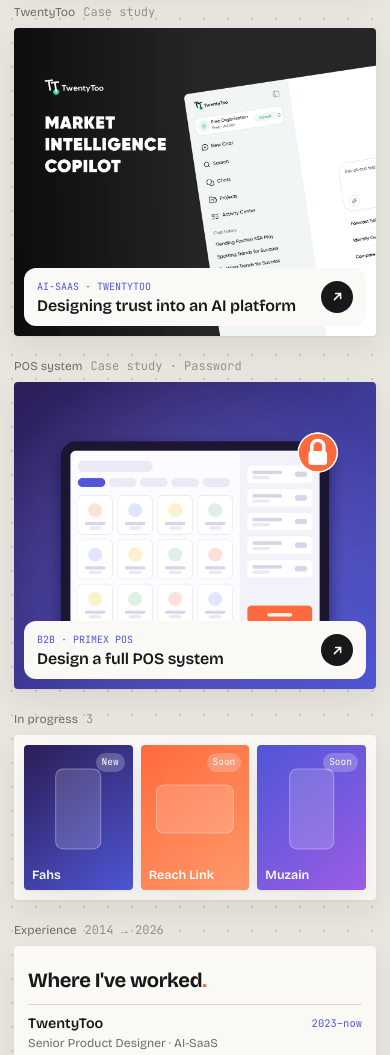
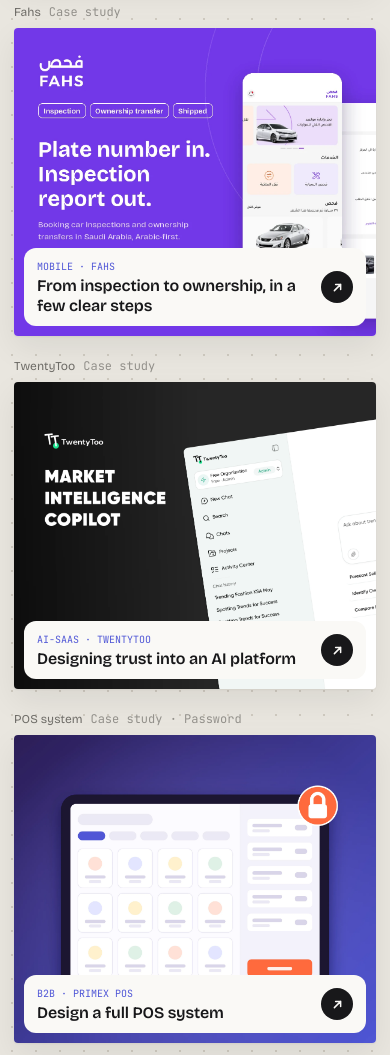
Before and after one commit to YehiaMourad/YehiaMourad.github.io, a plain HTML site: page canvas-view.html in a window 390 px wide. Shown: the part 1817-2872 px from the top of the page. Drawn offline with nearby package versions, Linux system fonts and the light colour scheme.

Commit message:
Canvas: add a Fahs frame and a layout that grows with more case studies
- Hello and About stay on the left, Experience and Contact on the right,
  case studies fill the middle in page order (--work-cols sets how many columns)
- New Fahs case study frame; In progress now shows on every screen size
- Wider outer columns and wrapping contact buttons so nothing clips at 1280-1920

Co-Authored-By: Claude Opus 5.5 <noreply@anthropic.com>
Claude-Session: https://claude.ai/code/session_017f7ruyRiodKJqTuSg7DjSa

```diff
--- a/canvas-view.html
+++ b/canvas-view.html
@@ -77,20 +77,18 @@
   .share:hover { filter: brightness(1.08); }
 
   /* ---------- Board: everything on one screen ---------- */
-  .board { position: fixed; top: 76px; left: 12px; right: 12px; bottom: 12px; padding: 30px 12px 4px;
+  /* Hello + About on the left, Experience + Contact on the right, case studies fill the middle in page order.
+     Adding a case study: copy a .proj frame. When the middle is full, raise --work-cols by 1. */
+  .board { --work-cols: 3; position: fixed; top: 76px; left: 12px; right: 12px; bottom: 12px; padding: 30px 12px 4px;
     display: grid; gap: 34px 22px;
-    grid-template-columns: 1.15fr 1fr 1fr .95fr;
-    grid-template-rows: 1fr 1fr;
-    grid-template-areas:
-      "hello benaa pleny exp"
-      "about tt    pos   contact"; }
-  .f-hello { grid-area: hello; } .f-pos { grid-area: pos; } .f-tt { grid-area: tt; } .f-exp { grid-area: exp; } .f-pleny { grid-area: pleny; }
-  .f-about { grid-area: about; } .f-benaa { grid-area: benaa; } .f-contact { grid-area: contact; } .f-soon { grid-area: soon; }
+    grid-template-columns: 1.6fr repeat(var(--work-cols), .9fr) 1.05fr;
+    grid-template-rows: 1fr 1fr; }
+  .f-hello { grid-column: 1; grid-row: 1; } .f-about { grid-column: 1; grid-row: 2; }
+  .f-exp { grid-column: -2; grid-row: 1; } .f-contact { grid-column: -2; grid-row: 2; }
 
   /* in progress */
   .f-soon { cursor: default; }
-  .frame.f-soon { display: none; } /* phones only */
-  .f-soon .frame-body { background: var(--panel); padding: 10px; display: grid; grid-template-rows: repeat(3, 1fr); gap: 8px; }
+  .f-soon .frame-body { background: var(--panel); padding: 10px; display: grid; grid-auto-rows: 1fr; gap: 8px; }
   .f-soon::after, .f-soon .h { display: none; }
   .mini { border-radius: 4px; position: relative; overflow: hidden; display: flex; align-items: flex-end; padding: 9px; color: #fff; cursor: pointer; border: 0; text-align: left; box-shadow: var(--shadow); min-height: 0; }
   .mini b { font-size: 13.5px; font-weight: 600; line-height: 1.15; }
@@ -168,7 +166,7 @@
   .f-contact p { color: rgba(255,255,255,.7); font-size: 13px; margin-top: .8vh; }
   .crow { margin-top: auto; display: flex; flex-wrap: wrap; gap: 6px; }
   .cbtn { height: 34px; padding: 0 12px; border-radius: 9px; border: 1px solid rgba(255,255,255,.3); background: transparent; color: #fff; font-weight: 500; font-size: 13px; cursor: pointer; display: inline-flex; align-items: center; }
-  @media (min-width: 1101px) { .crow { flex-wrap: nowrap; } .cbtn { padding: 0 10px; white-space: nowrap; } .f-contact h2 { font-size: clamp(20px, 3.1vh, 32px); } }
+  @media (min-width: 1101px) { .cbtn { padding: 0 10px; white-space: nowrap; } .f-contact h2 { font-size: clamp(20px, 3.1vh, 32px); } }
   @media (min-width: 1101px) and (max-height: 800px) { .f-contact p { display: none; } }
   .cbtn.solid { background: #fff; color: var(--deep); border-color: #fff; font-weight: 600; }
   .cbtn:hover { border-color: #fff; }
@@ -242,8 +240,9 @@
     .hint { display: none; }
     .board { position: static; padding: 104px 14px 40px; gap: 46px 16px;
       grid-template-columns: 1fr 1fr; grid-template-rows: none; grid-auto-rows: auto;
-      grid-template-areas: "hello hello" "about about" "benaa pleny" "tt pos" "exp exp" "contact contact"; }
-    .f-soon .frame-body { grid-template-rows: none; grid-template-columns: repeat(3, 1fr); min-height: 0; }
+      grid-auto-flow: row dense; }
+    .f-hello, .f-about, .f-exp, .f-contact { grid-column: 1 / -1; grid-row: auto; }
+    .f-soon .frame-body { grid-auto-rows: auto; grid-auto-flow: column; grid-auto-columns: 1fr; min-height: 0; }
     .mini { aspect-ratio: 4 / 3.4; }
     .frame-body { min-height: 300px; }
     .proj .frame-body { aspect-ratio: 4 / 3.4; min-height: 0; height: auto; }
@@ -255,8 +254,7 @@
   @media (max-width: 640px) {
     .brand .role { display: none; }
     .brand img { height: 20px; }
-    .board { grid-template-columns: 1fr; grid-template-areas: "hello" "about" "benaa" "pleny" "tt" "pos" "soon" "exp" "contact"; }
-    .frame.f-soon { display: block; }
+    .board { grid-template-columns: 1fr; }
     .mini { aspect-ratio: 3 / 4; padding: 8px; } .mini b { font-size: 12.5px; }
     .f-hello h1 { font-size: 44px; }
     .f-about .frame-body { grid-template-columns: 1fr; }
@@ -325,6 +323,15 @@
     <i class="h tl"></i><i class="h tr"></i><i class="h bl"></i><i class="h br"></i>
   </a>
 
+  <a class="frame proj f-fahs" href="fahs.html">
+    <div class="frame-label"><span>Fahs</span><span class="mono">Case study</span><span class="size">Open ↗</span></div>
+    <div class="frame-body">
+      <div class="shot" style="background-image:url(assets/fahs-cover.webp); background-position:left top"></div>
+      <div class="cap"><div><span class="tag">MOBILE · FAHS</span><h3>From inspection to ownership, in a few clear steps</h3></div><span class="go"><svg viewBox="0 0 24 24" fill="none" stroke="currentColor" stroke-width="2.4" stroke-linecap="round" stroke-linejoin="round"><path d="M7 17L17 7M9 7h8v8"/></svg></span></div>
+    </div>
+    <i class="h tl"></i><i class="h tr"></i><i class="h bl"></i><i class="h br"></i>
+  </a>
+
   <a class="frame proj f-tt" href="twentytoo.html">
     <div class="frame-label"><span>TwentyToo</span><span class="mono">Case study</span><span class="size">Open ↗</span></div>
     <div class="frame-body">
@@ -359,9 +366,8 @@
 
 
   <section class="frame f-soon">
-    <div class="frame-label"><span>In progress</span><span class="mono">3</span></div>
+    <div class="frame-label"><span>In progress</span><span class="mono">2</span></div>
     <div class="frame-body">
-      <a class="mini" href="fahs.html" style="background:linear-gradient(140deg,#2b1d55,#4f56d6)"><i></i><small>New</small><b>Fahs</b></a>
       <button class="mini" style="background:linear-gradient(140deg,#ff6a3d,#ff9a6b)" data-soon="Reach Link"><i class="wide"></i><small>Soon</small><b>Reach Link</b></button>
       <button class="mini" style="background:linear-gradient(140deg,#4f56d6,#9b5de5)" data-soon="Muzain"><i></i><small>Soon</small><b>Muzain</b></button>
     </div>
```
